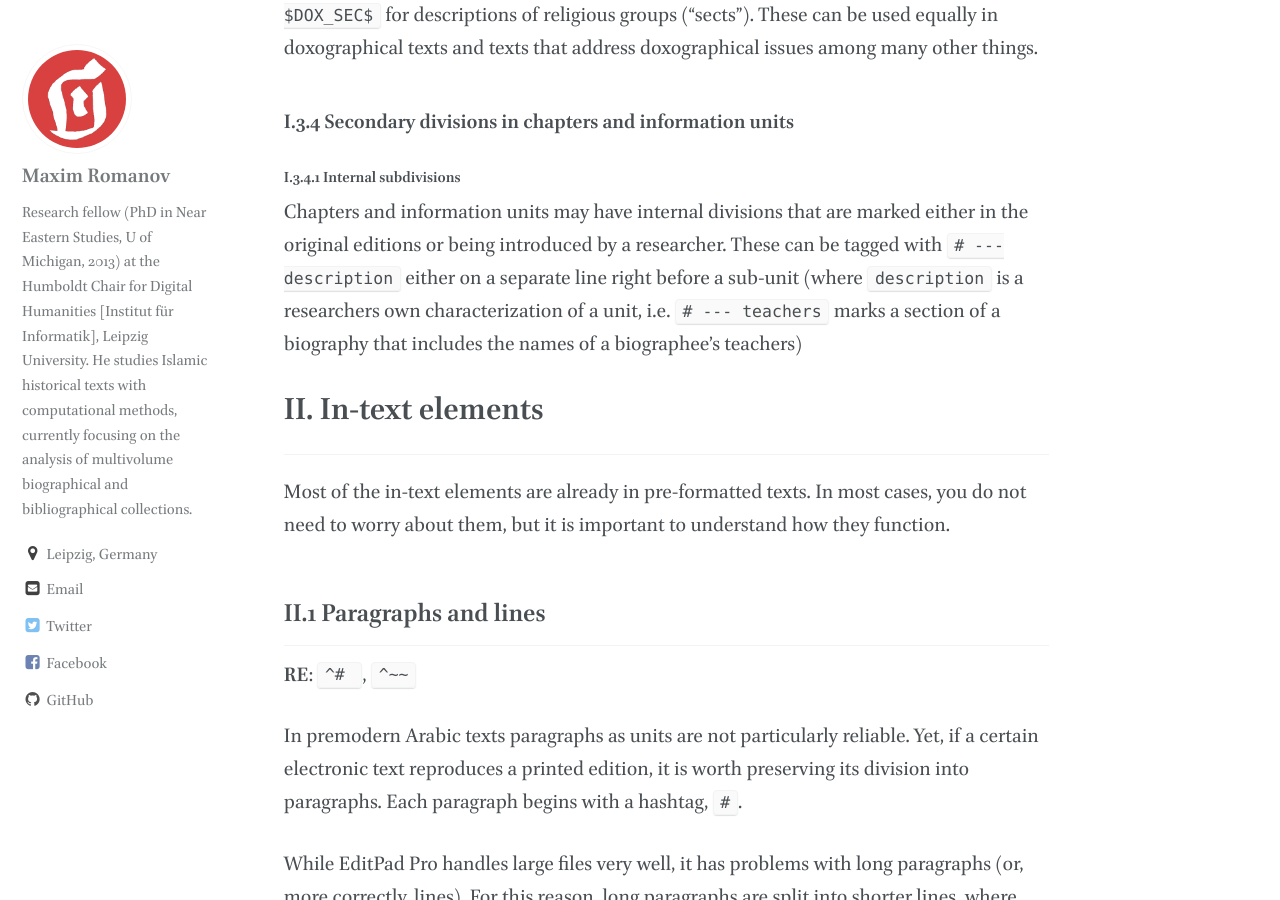
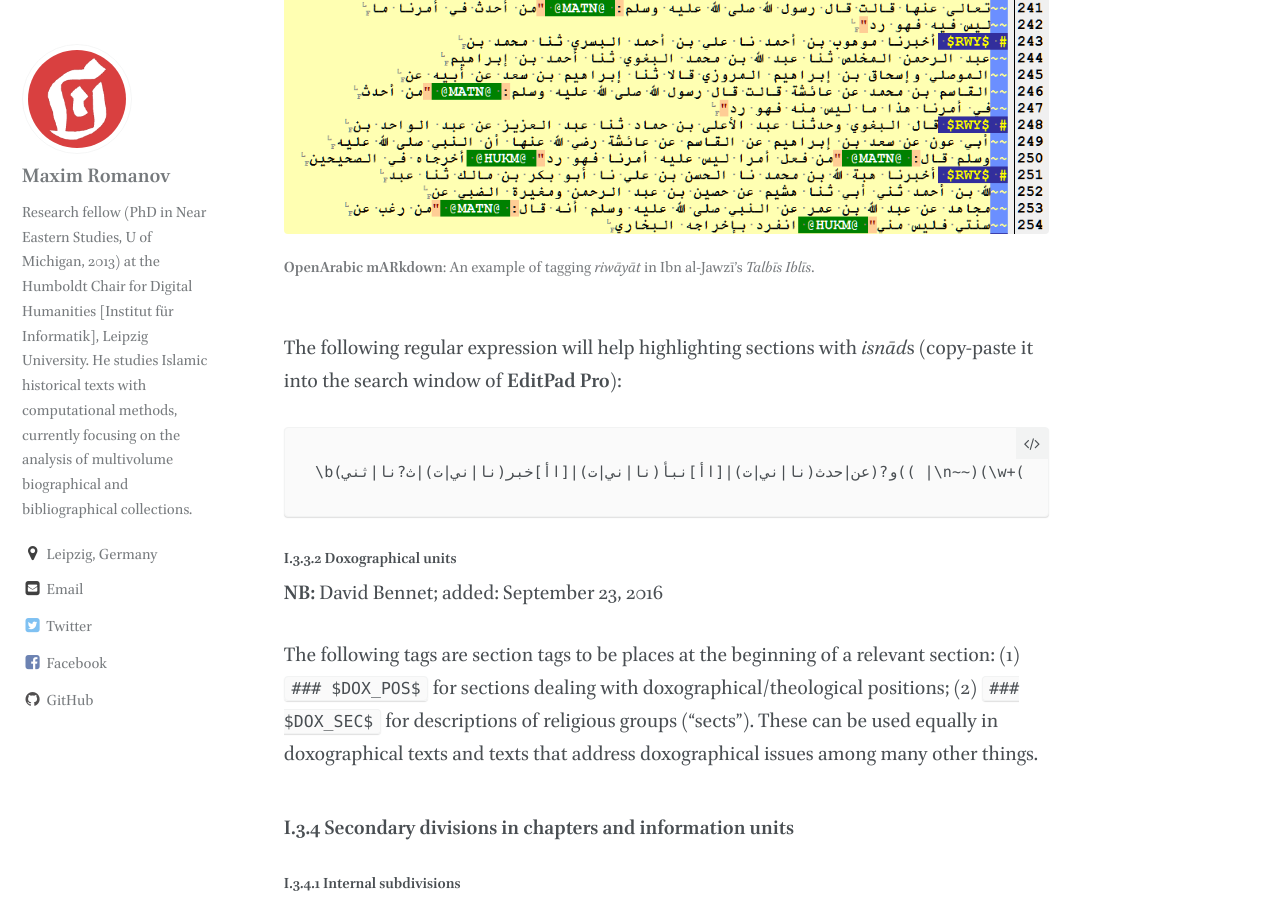
Before and after one commit to fauh45/alraqmiyyat.github.io, a Jekyll site: the page built from _pages/mARkdown.md, in a window 1280 px wide and 900 px high, scrolled down 11246 px. Built offline with Jekyll 4.4.1, drawn with Linux system fonts in a browser that asks for light colours; some web fonts are replaced; comment, search, counter and statistics services are not loaded; some of the changed text lies outside the part shown.

Commit message:
updae of the riwayat pattern; regular expression to highlight isnads in texts

````diff
--- a/_pages/mARkdown.md
+++ b/_pages/mARkdown.md
@@ -206,15 +206,31 @@ Full tags are as follows:
 
 ### I.3.3.1 *Riwāyāt* units
 
-**NB**: Frankfurt U Team; added: August 12, 2016
+**NB**: U Frankfurt Team; *added*: August 12, 2016; *updated*: March 31, 2017
 
 Each *riwāyaŧ*/*ḥadīṯ* report should be treated as a separate paragraph: `new line + # $RWY$ `; in order to mark the boundary between *isnād* and *matn*, `@MATN@` tag is to be inserted between *isnād* and *matn*. Since it is not uncommon to have an evaluation of reported material, tag `@HUKM@` can be used to tag the beginning of the *ḥukm*-statement. All three elements of a *riwāyaŧ/ḥadīṯ* must remain the part of the same `paragraph`.
 
 ```
-# $RWY$ this section contains isnād @MATN@ this section contains matn @HUKM@ this section contains ḥukm .
+# $RWY$ this section contains isnād @MATN@ this section
+contains matn @HUKM@ this section contains ḥukm .
 ```
 
 It is not uncommon that either *isnād* or *matn* is missing. In such cases `@MATN@` tag still must be inserted: in the case of missing *isnād*, `@MATN@` directly follows `# $RWY$ `; in the case of missing *matn*, `@MATN@` becomes the last element in the *ḥadīṯ* paragraph. `@HUKM@` is optional and inserted only when there is a *ḥukm*-statement.
+
+<figure class="fit">
+	<a href="{{ site.url }}/images/md/riwayat_tagging.png" title="">
+	<img src="{{ site.url }}/images/md/riwayat_tagging.png">
+	</a>
+	<figcaption>
+		<b>OpenArabic mARkdown</b>: An example of tagging <i>riwāyāt</i> in Ibn al-Jawzī’s <i>Talbīs Iblīs</i>.
+	</figcaption>
+</figure>
+
+The following regular expression will help highlighting sections with *isnād*s (copy-paste it into the search window of **EditPad Pro**):
+
+```
+\bو?(عن|حدث(نا|ني|ت)|[اأ]نبأ(نا|ني|ت)|[اأ]خبر(نا|ني|ت)|ث?نا|ثني)(( |\n~~)(\w+( |\n~~)){2})
+```
 
 #### I.3.3.2 Doxographical units
 
````
Also changed, not shown: other parts of _pages/mARkdown.md (+0 -2 lines), images/md/riwayat_tagging.png (added), 2 other files.
